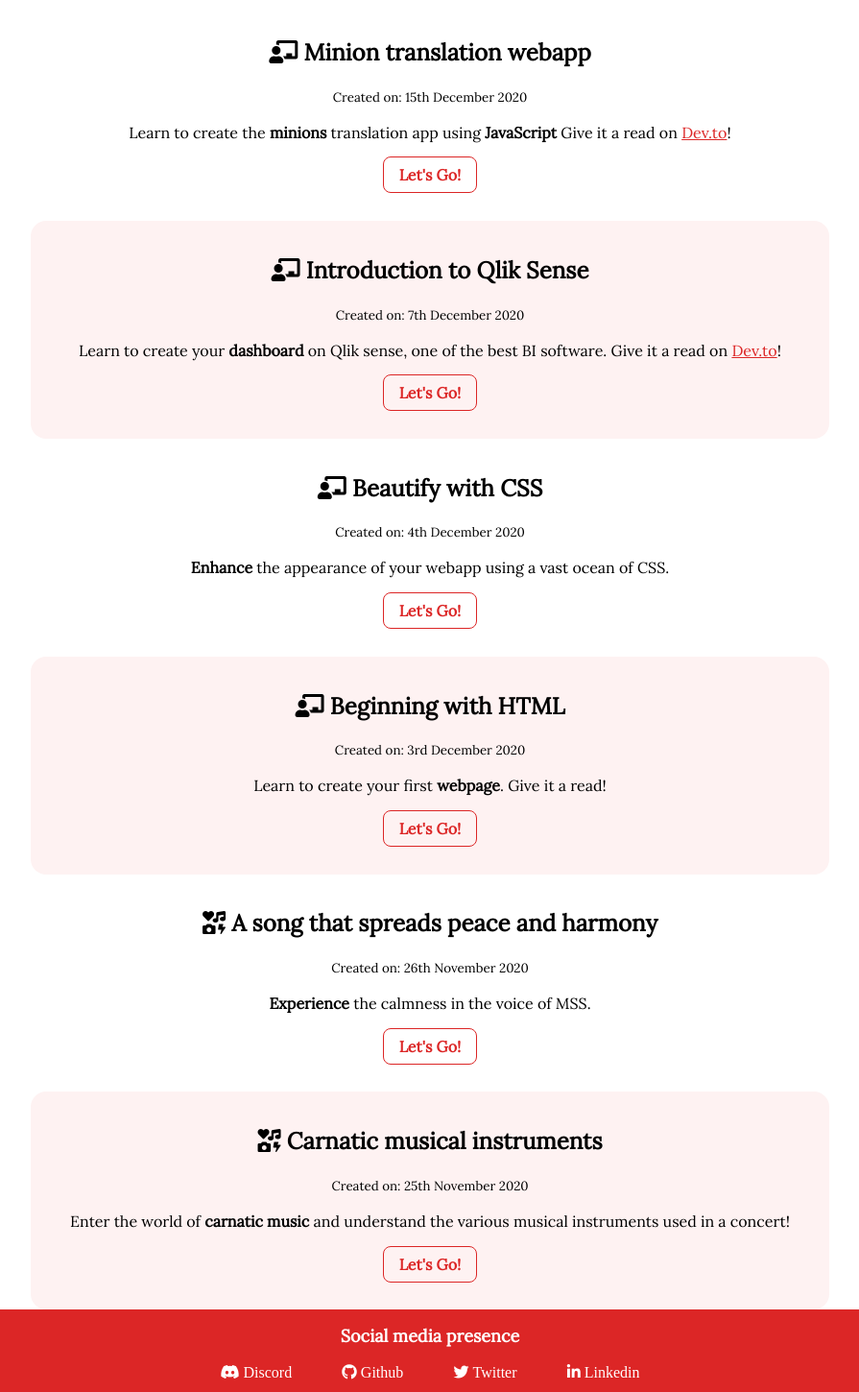
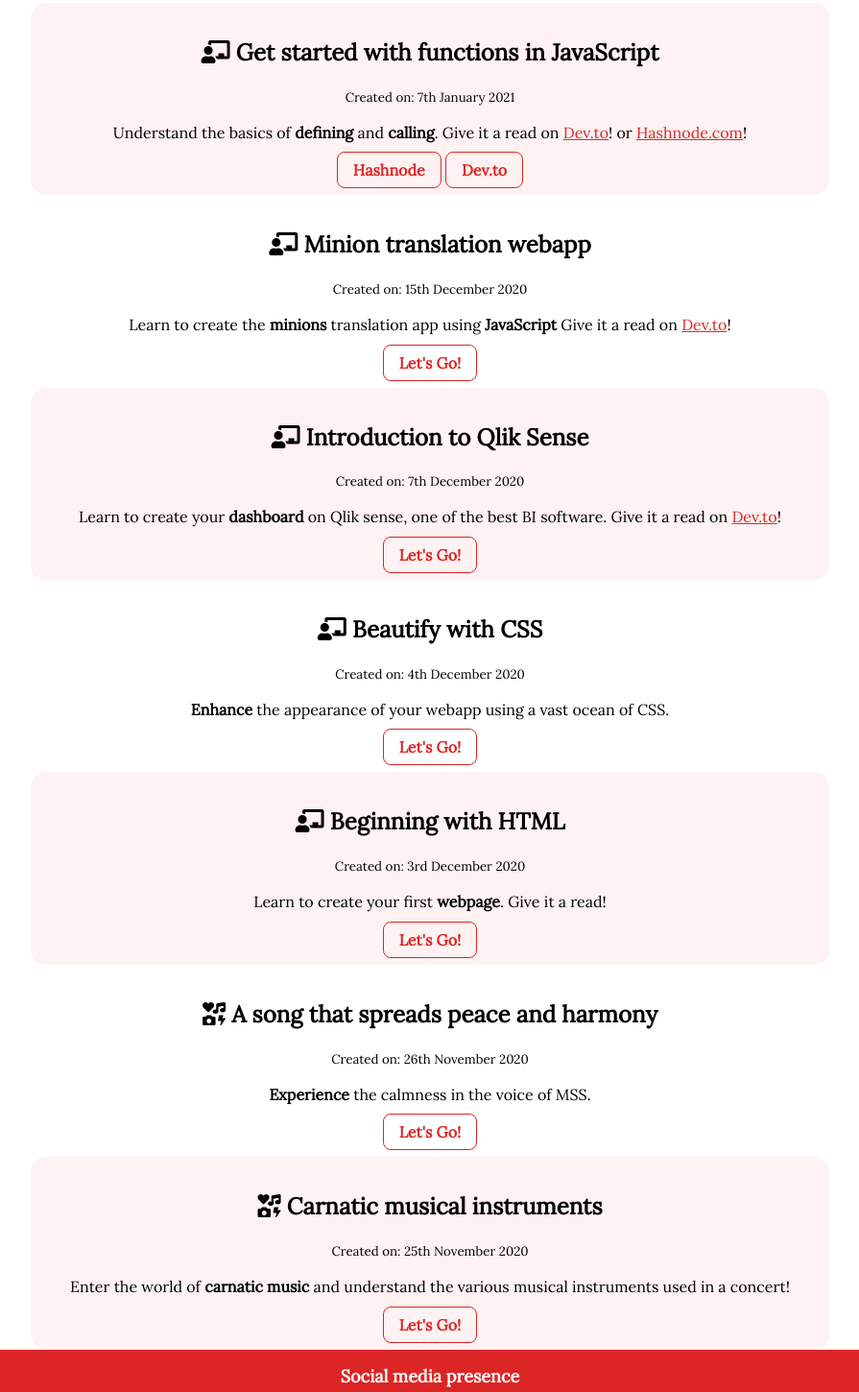
Before and after one commit to supminn/neoG_camp_tp, a plain HTML site: page blogs.html in a window 1280 px wide. Shown: the part 471-1921 px from the top of the page at 96% size, without its empty margins (192-1087 px from the left). Drawn offline with Linux system fonts and the light colour scheme.

Commit message:
feat: added blog on functions

```diff
--- a/blogs.html
+++ b/blogs.html
@@ -35,12 +35,22 @@
         <h1 class="hero-heading">Blogs written by <span class="heading-inverted"> Supriya</span></h1>
     </header>
 
+    <section class="section off-white container-center">
+        <h1><i class="fas fa-chalkboard-teacher"></i> Get started with functions in JavaScript</h1>
+        <small>Created on: 7th January 2021</small>
+        <p>Understand the basics of <strong>defining</strong> and  <strong>calling</strong>. Give it a read on <a
+            class="web-link" href="https://dev.to/" target="_blank">Dev.to</a>! or <a
+            class="web-link" href="https://hashnode.com" target="_blank">Hashnode.com</a>!</p>
+        <a class="link link-secondary" href="https://supminn.hashnode.dev/functions-in-javascript">Hashnode</a>
+        <a class="link link-secondary" href="https://dev.to/supminn/get-started-with-functions-in-javascript-479h">Dev.to</a>
+    </section>
+
     <section class="section container-center">
         <h1><i class="fas fa-chalkboard-teacher"></i> Minion translation webapp</h1>
         <small>Created on: 15th December 2020</small>
         <p>Learn to create the <strong>minions</strong> translation app using <strong>JavaScript</strong> Give it a read on <a
             class="web-link" href="https://dev.to/" target="_blank">Dev.to</a>!</p>
-        <h4><a class="link link-secondary" href="https://dev.to/supminn/develop-the-minion-translation-web-app-14n3">Let's Go!</a>
+        <a class="link link-secondary" href="https://dev.to/supminn/develop-the-minion-translation-web-app-14n3">Let's Go!</a>
     </section>
 
     <section class="section off-white container-center">
@@ -48,28 +58,28 @@
         <small>Created on: 7th December 2020</small>
         <p>Learn to create your <strong>dashboard</strong> on Qlik sense, one of the best BI software. Give it a read on <a
             class="web-link" href="https://dev.to/" target="_blank">Dev.to</a>!</p>
-        <h4><a class="link link-secondary" href="https://dev.to/supminn/qlik-sense-dashboard-development-5556">Let's Go!</a>
+        <a class="link link-secondary" href="https://dev.to/supminn/qlik-sense-dashboard-development-5556">Let's Go!</a>
     </section>
 
     <section class="section container-center">
         <h1><i class="fas fa-chalkboard-teacher"></i> Beautify with CSS</h1>
         <small>Created on: 4th December 2020</small>
         <p><strong>Enhance</strong> the appearance of your webapp using a vast ocean of CSS.</p>
-        <h4><a class="link link-secondary" href="blog-on-css.html">Let's Go!</a>
+        <a class="link link-secondary" href="blog-on-css.html">Let's Go!</a>
     </section>
 
     <section class="section off-white container-center">
         <h1><i class="fas fa-chalkboard-teacher"></i> Beginning with HTML</h1>
         <small>Created on: 3rd December 2020</small>
         <p>Learn to create your first <strong>webpage</strong>. Give it a read!</p>
-        <h4><a class="link link-secondary" href="blog-on-html.html">Let's Go!</a>
+        <a class="link link-secondary" href="blog-on-html.html">Let's Go!</a>
     </section>
 
     <section class="section container-center">
         <h1><i class="fas fa-icons"></i> A song that spreads peace and harmony</h1>
         <small>Created on: 26th November 2020</small>
         <p><strong>Experience</strong> the calmness in the voice of MSS.</p>
-        <h4><a class="link link-secondary" href="blog-on-maithreem-bhajatha.html">Let's Go!</a>
+        <a class="link link-secondary" href="blog-on-maithreem-bhajatha.html">Let's Go!</a>
     </section>
 
     <section class="section off-white container-center">
@@ -77,7 +87,7 @@
         <small>Created on: 25th November 2020</small>
         <p>Enter the world of <strong>carnatic music</strong> and understand the various musical instruments used in a
             concert!</p>
-        <h4><a class="link link-secondary" href="blog-on-carnatic-instruments.html">Let's Go!</a>
+        <a class="link link-secondary" href="blog-on-carnatic-instruments.html">Let's Go!</a>
     </section>
     <footer class="footer">
         <div class="footer-header">Social media presence</div>
```
